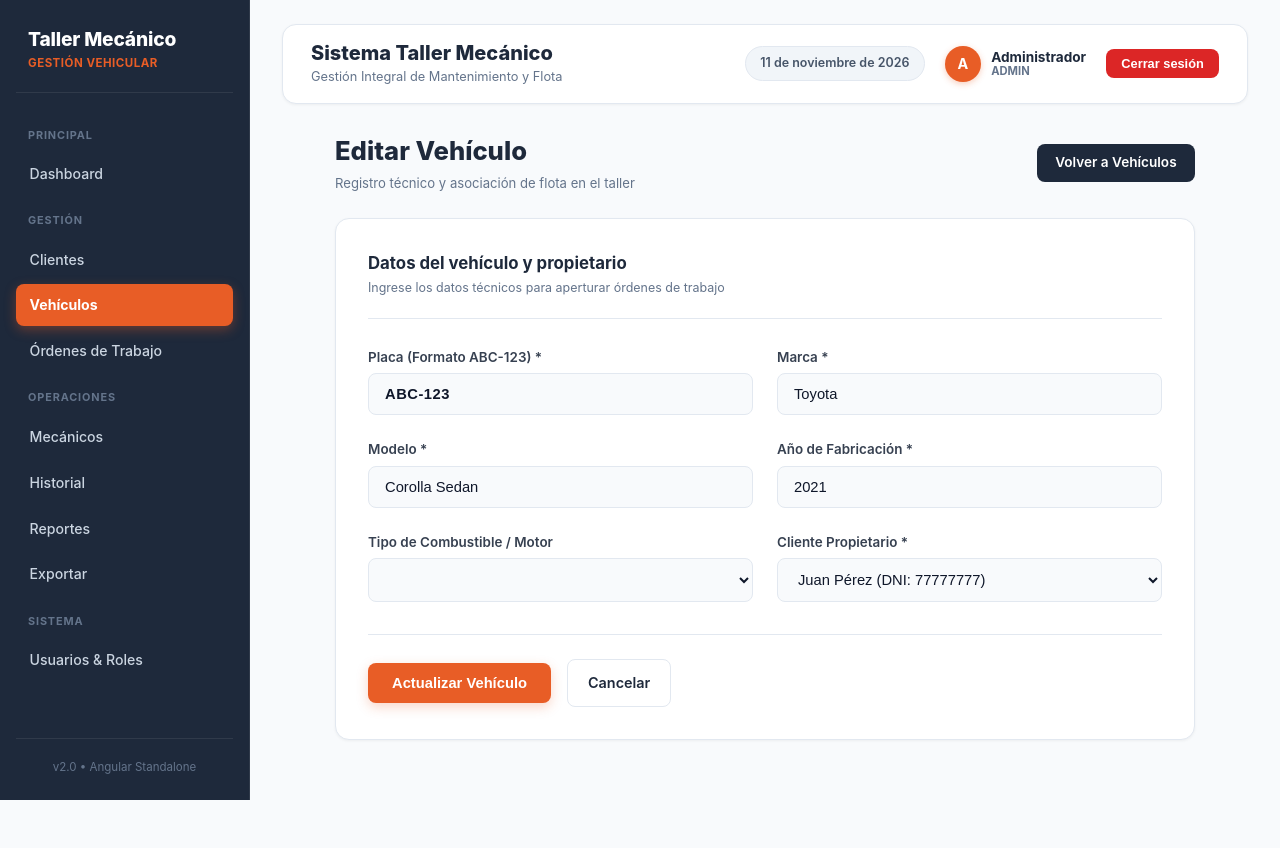
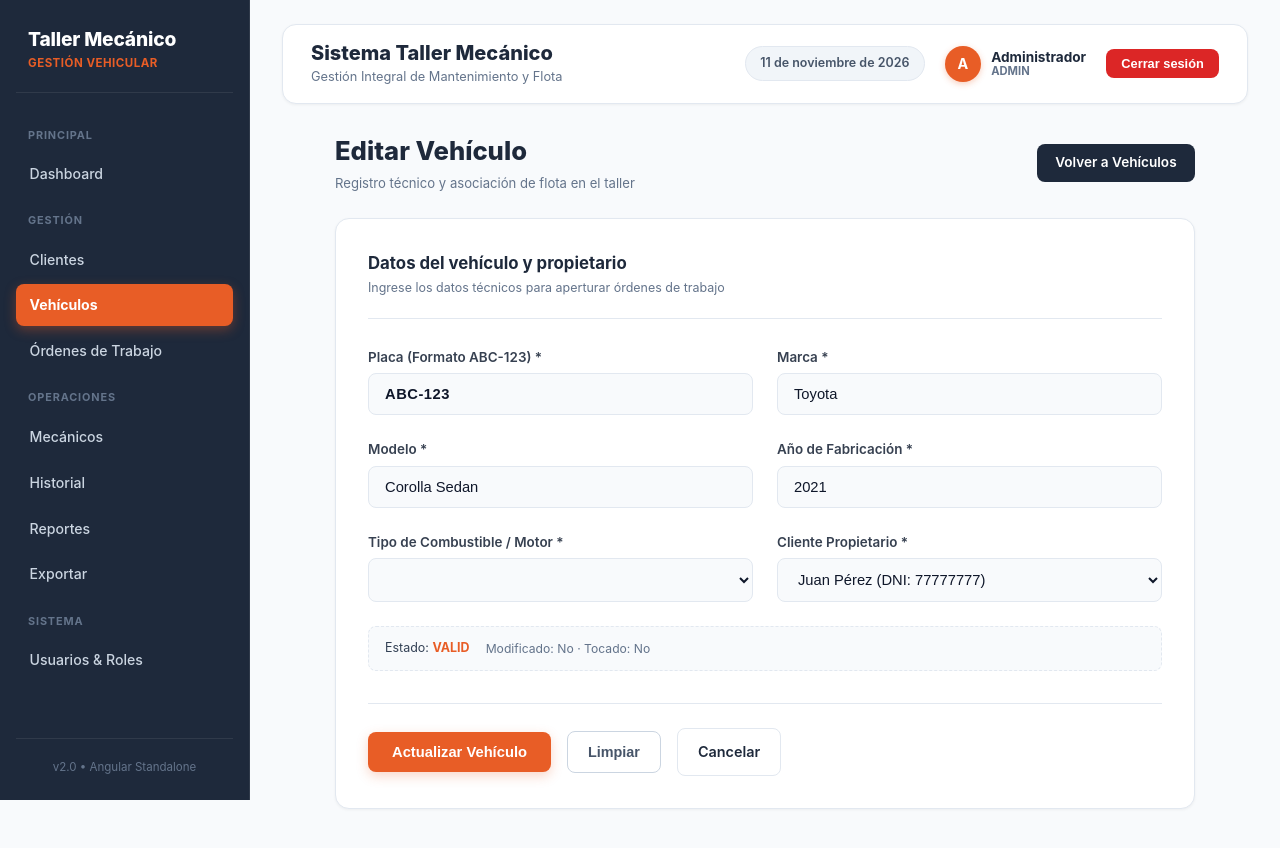
Before and after one commit to diegomejia3435-lang/taller_mecanico, an Angular app in the folder taller-frontend/: page /vehiculos/editar/1 in a window 1280 px wide. Shown: the top 848 px of the page. Before the commit the page ends 800 px from the top, so only its background shows below. Built offline with nearby package versions, Linux system fonts and the light colour scheme.

Commit message:
Formulario con Validación - Vehiculo

```diff
--- a/taller-frontend/src/app/pages/vehiculos/vehiculos-form.page.html
+++ b/taller-frontend/src/app/pages/vehiculos/vehiculos-form.page.html
@@ -19,82 +19,117 @@
       <small class="form-vehiculo__card-subtitulo">Ingrese los datos técnicos para aperturar órdenes de trabajo</small>
     </div>
 
-    <form [formGroup]="form" (ngSubmit)="guardar()" class="form-vehiculo__form">
+    <!-- ALERTA DE ERROR DEL SERVIDOR -->
+    @if (errorServidor()) {
+      <div class="form-vehiculo__alerta-servidor" role="alert">
+        {{ errorServidor() }}
+      </div>
+    }
+
+    <form [formGroup]="form" (ngSubmit)="guardar()" class="form-vehiculo__form" novalidate>
       <div class="form-vehiculo__grid">
         <!-- PLACA -->
         <div class="campo">
-          <label class="campo__label">Placa (Formato ABC-123) *</label>
+          <label for="placa" class="campo__label">Placa (Formato ABC-123) *</label>
           <input
+            id="placa"
             type="text"
             formControlName="placa"
             maxlength="7"
             class="campo__input campo__input--uppercase"
-            [class.campo__input--error]="form.get('placa')?.invalid && form.get('placa')?.touched"
+            [class.campo__input--error]="invalido('placa')"
+            [attr.aria-invalid]="invalido('placa')"
+            aria-describedby="error-placa"
             placeholder="Ej: ABC-123"
           />
-          @if (form.get('placa')?.invalid && form.get('placa')?.touched) {
-            <div class="campo__error">
-              La placa debe tener el formato estándar peruano (Ej: ABC-123).
+          @if (invalido('placa')) {
+            <div class="campo__error" id="error-placa" role="alert">
+              @if (form.get('placa')?.hasError('required')) {
+                La placa es obligatoria.
+              } @else if (form.get('placa')?.hasError('pattern')) {
+                La placa debe tener el formato estándar peruano (Ej: ABC-123).
+              }
             </div>
           }
         </div>
 
         <!-- MARCA -->
         <div class="campo">
-          <label class="campo__label">Marca *</label>
+          <label for="marca" class="campo__label">Marca *</label>
           <input
+            id="marca"
             type="text"
             formControlName="marca"
             class="campo__input"
-            [class.campo__input--error]="form.get('marca')?.invalid && form.get('marca')?.touched"
+            [class.campo__input--error]="invalido('marca')"
+            [attr.aria-invalid]="invalido('marca')"
+            aria-describedby="error-marca"
             placeholder="Ej: Toyota, Nissan, Hyundai"
           />
-          @if (form.get('marca')?.invalid && form.get('marca')?.touched) {
-            <div class="campo__error">
-              La marca del vehículo es obligatoria.
+          @if (invalido('marca')) {
+            <div class="campo__error" id="error-marca" role="alert">
+              @if (form.get('marca')?.hasError('required')) {
+                La marca del vehículo es obligatoria.
+              } @else if (form.get('marca')?.hasError('minlength')) {
+                La marca debe tener al menos 2 caracteres.
+              } @else {
+                La marca no puede contener solo espacios.
+              }
             </div>
           }
         </div>
 
         <!-- MODELO -->
         <div class="campo">
-          <label class="campo__label">Modelo *</label>
+          <label for="modelo" class="campo__label">Modelo *</label>
           <input
+            id="modelo"
             type="text"
             formControlName="modelo"
             class="campo__input"
-            [class.campo__input--error]="form.get('modelo')?.invalid && form.get('modelo')?.touched"
+            [class.campo__input--error]="invalido('modelo')"
+            [attr.aria-invalid]="invalido('modelo')"
+            aria-describedby="error-modelo"
             placeholder="Ej: Corolla, Sentra, Tucson"
           />
-          @if (form.get('modelo')?.invalid && form.get('modelo')?.touched) {
-            <div class="campo__error">
-              El modelo del vehículo es obligatorio.
+          @if (invalido('modelo')) {
+            <div class="campo__error" id="error-modelo" role="alert">
+              @if (form.get('modelo')?.hasError('required')) {
+                El modelo del vehículo es obligatorio.
+              } @else if (form.get('modelo')?.hasError('minlength')) {
+                El modelo debe tener al menos 2 caracteres.
+              } @else {
+                El modelo no puede contener solo espacios.
+              }
             </div>
           }
         </div>
 
         <!-- AÑO DE FABRICACIÓN -->
         <div class="campo">
-          <label class="campo__label">Año de Fabricación *</label>
+          <label for="anio" class="campo__label">Año de Fabricación *</label>
           <input
+            id="anio"
             type="number"
             formControlName="anio"
             min="1980"
             max="2027"
             class="campo__input"
-            [class.campo__input--error]="form.get('anio')?.invalid && form.get('anio')?.touched"
+            [class.campo__input--error]="invalido('anio')"
+            [attr.aria-invalid]="invalido('anio')"
+            aria-describedby="error-anio"
           />
-          @if (form.get('anio')?.invalid && form.get('anio')?.touched) {
-            <div class="campo__error">
-              Ingrese un año válido entre 1980 y 2027.
+          @if (invalido('anio')) {
+            <div class="campo__error" id="error-anio" role="alert">
+              Ingrese un año de fabricación válido entre 1980 y 2027.
             </div>
           }
         </div>
 
         <!-- TIPO DE MOTOR -->
         <div class="campo">
-          <label class="campo__label">Tipo de Combustible / Motor</label>
-          <select formControlName="tipoMotor" class="campo__input">
+          <label for="tipoMotor" class="campo__label">Tipo de Combustible / Motor *</label>
+          <select id="tipoMotor" formControlName="tipoMotor" class="campo__input">
             <option value="Gasolina">Gasolina</option>
             <option value="Diésel">Diésel</option>
             <option value="GLP / GNV">GLP / GNV (Dual)</option>
@@ -105,11 +140,14 @@
 
         <!-- CLIENTE PROPIETARIO -->
         <div class="campo">
-          <label class="campo__label">Cliente Propietario *</label>
+          <label for="clienteId" class="campo__label">Cliente Propietario *</label>
           <select
+            id="clienteId"
             formControlName="clienteId"
             class="campo__input"
-            [class.campo__input--error]="form.get('clienteId')?.invalid && form.get('clienteId')?.touched"
+            [class.campo__input--error]="invalido('clienteId')"
+            [attr.aria-invalid]="invalido('clienteId')"
+            aria-describedby="error-clienteId"
           >
             <option [ngValue]="null">-- Seleccione el cliente dueño --</option>
             @for (c of clienteService.clientes(); track c.id) {
@@ -118,12 +156,18 @@
               </option>
             }
           </select>
-          @if (form.get('clienteId')?.invalid && form.get('clienteId')?.touched) {
-            <div class="campo__error">
-              Debe vincular el vehículo a un cliente registrado.
+          @if (invalido('clienteId')) {
+            <div class="campo__error" id="error-clienteId" role="alert">
+              Debe vincular el vehículo a un cliente registrado en el sistema.
             </div>
           }
         </div>
+      </div>
+
+      <!-- BARRA DE ESTADO DEL FORMULARIO REACTIVO (Semana 13) -->
+      <div class="form-vehiculo__estado-barra">
+        <span class="badge-estado-form">Estado: <strong>{{ form.status }}</strong></span>
+        <span class="badge-estado-sub">Modificado: {{ form.dirty ? 'Sí' : 'No' }} · Tocado: {{ form.touched ? 'Sí' : 'No' }}</span>
       </div>
 
       <!-- BOTONES -->
@@ -131,9 +175,18 @@
         <button
           type="submit"
           class="form-vehiculo__btn-guardar"
-          [disabled]="form.invalid"
+          [disabled]="enviando() || form.invalid"
         >
-          {{ esEdicion ? 'Actualizar Vehículo' : 'Guardar Vehículo' }}
+          {{ enviando() ? 'Guardando...' : (esEdicion ? 'Actualizar Vehículo' : 'Guardar Vehículo') }}
+        </button>
+
+        <button
+          type="button"
+          class="form-vehiculo__btn-limpiar"
+          [disabled]="enviando()"
+          (click)="limpiar()"
+        >
+          Limpiar
         </button>
 
         <a routerLink="/vehiculos" class="form-vehiculo__btn-cancelar">
--- a/taller-frontend/src/app/pages/vehiculos/vehiculos-form.page.scss
+++ b/taller-frontend/src/app/pages/vehiculos/vehiculos-form.page.scss
@@ -118,6 +118,53 @@
     }
   }
 
+  &__alerta-servidor {
+    background: #fff0f1;
+    border-left: 4px solid $danger;
+    color: #991b1b;
+    padding: 0.85rem 1.15rem;
+    border-radius: 4px;
+    font-size: 0.88rem;
+    font-weight: 500;
+    margin-bottom: 1.25rem;
+  }
+
+  &__estado-barra {
+    display: flex;
+    align-items: center;
+    gap: 1rem;
+    padding: 0.75rem 1rem;
+    background: #f8fafc;
+    border: 1px dashed $border-color;
+    border-radius: $radius-sm;
+    margin-top: 1.5rem;
+    flex-wrap: wrap;
+  }
+
+  &__btn-limpiar {
+    display: inline-block;
+    padding: 0.75rem 1.25rem;
+    border-radius: $radius-sm;
+    border: 1px solid #cbd5e1;
+    background: #ffffff;
+    color: #475569;
+    font-size: 0.9rem;
+    font-weight: 600;
+    cursor: pointer;
+    transition: all 0.2s ease;
+
+    &:hover:not(:disabled) {
+      background: #f1f5f9;
+      color: $text-dark;
+      border-color: #94a3b8;
+    }
+
+    &:disabled {
+      opacity: 0.5;
+      cursor: not-allowed;
+    }
+  }
+
   &__btn-cancelar {
     display: inline-block;
     padding: 0.75rem 1.25rem;
@@ -189,3 +236,18 @@
     margin-top: 0.15rem;
   }
 }
+
+.badge-estado-form {
+  font-size: 0.78rem;
+  color: #334155;
+
+  strong {
+    color: $primary;
+    font-weight: 700;
+  }
+}
+
+.badge-estado-sub {
+  font-size: 0.76rem;
+  color: $text-muted;
+}
--- a/taller-frontend/src/app/pages/vehiculos/vehiculos-form.page.ts
+++ b/taller-frontend/src/app/pages/vehiculos/vehiculos-form.page.ts
@@ -1,4 +1,4 @@
-import { Component, OnInit, inject } from '@angular/core';
+import { Component, OnInit, inject, signal } from '@angular/core';
 import { FormBuilder, FormGroup, ReactiveFormsModule, Validators } from '@angular/forms';
 import { ActivatedRoute, Router, RouterLink } from '@angular/router';
 import { VehiculoService } from '../../services/vehiculo.service';
@@ -20,22 +20,25 @@ export class VehiculosFormPage implements OnInit {
 
   vehiculoId: number | null = null;
   esEdicion = false;
+  readonly enviando = signal(false);
+  readonly errorServidor = signal('');
 
-  form: FormGroup = this.fb.group({
+  // Formulario reactivo con validaciones rigurosas (Semana 13 - UTP)
+  readonly form: FormGroup = this.fb.group({
     placa: [
       '',
       [
         Validators.required,
-        Validators.pattern('^[A-Z0-9]{3}-[A-Z0-9]{3}$'),
+        Validators.pattern(/^[A-Za-z0-9]{3}-[A-Za-z0-9]{3}$/),
       ],
     ],
-    marca: ['', [Validators.required, Validators.minLength(2)]],
-    modelo: ['', [Validators.required]],
+    marca: ['', [Validators.required, Validators.minLength(2), Validators.pattern(/.*\S.*/)]],
+    modelo: ['', [Validators.required, Validators.minLength(2), Validators.pattern(/.*\S.*/)]],
     anio: [
       new Date().getFullYear(),
       [Validators.required, Validators.min(1980), Validators.max(2027)],
     ],
-    tipoMotor: ['Gasolina'],
+    tipoMotor: ['Gasolina', [Validators.required]],
     clienteId: [null, [Validators.required]],
   });
 
@@ -60,26 +63,53 @@ export class VehiculosFormPage implements OnInit {
     }
   }
 
+  invalido(campo: string): boolean {
+    const control = this.form.get(campo);
+    return !!(control && control.invalid && (control.touched || control.dirty));
+  }
+
   guardar(): void {
-    if (this.form.invalid) {
-      this.form.markAllAsTouched();
-      return;
-    }
+    if (this.enviando()) return;
+    this.form.markAllAsTouched();
+    if (this.form.invalid) return;
+
+    this.enviando.set(true);
+    this.errorServidor.set('');
 
     const { placa, marca, modelo, anio, tipoMotor, clienteId } = this.form.value;
     const clienteSeleccionado = this.clienteService.buscarPorId(Number(clienteId));
 
     const datos = {
       id: this.vehiculoId ?? undefined,
-      placa: (placa as string).toUpperCase(),
-      marca,
-      modelo,
+      placa: (placa as string).trim().toUpperCase(),
+      marca: (marca as string).trim(),
+      modelo: (modelo as string).trim(),
       anio: Number(anio),
       tipoMotor,
       cliente: clienteSeleccionado,
     };
 
-    this.vehiculoService.guardar(datos);
-    this.router.navigate(['/vehiculos']);
+    try {
+      this.vehiculoService.guardar(datos);
+      this.enviando.set(false);
+      this.router.navigate(['/vehiculos']);
+    } catch {
+      this.enviando.set(false);
+      this.errorServidor.set('Error al procesar el registro del vehículo.');
+    }
+  }
+
+  limpiar(): void {
+    this.form.reset({
+      placa: '',
+      marca: '',
+      modelo: '',
+      anio: new Date().getFullYear(),
+      tipoMotor: 'Gasolina',
+      clienteId: null,
+    });
+    this.form.markAsPristine();
+    this.form.markAsUntouched();
+    this.errorServidor.set('');
   }
 }
```
